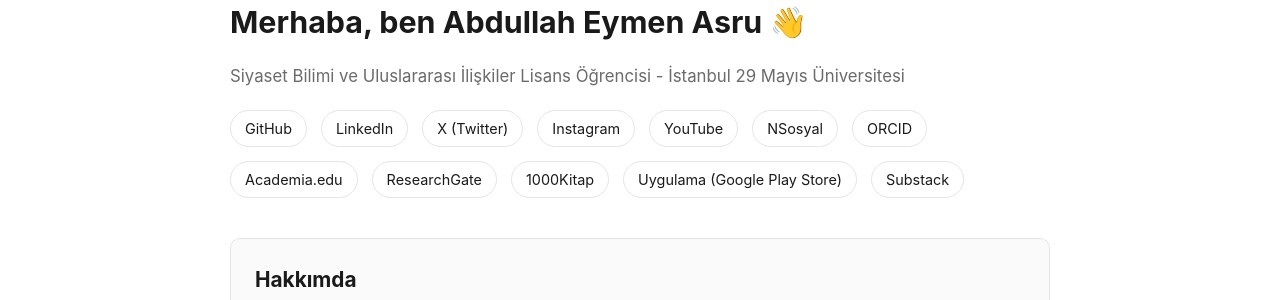
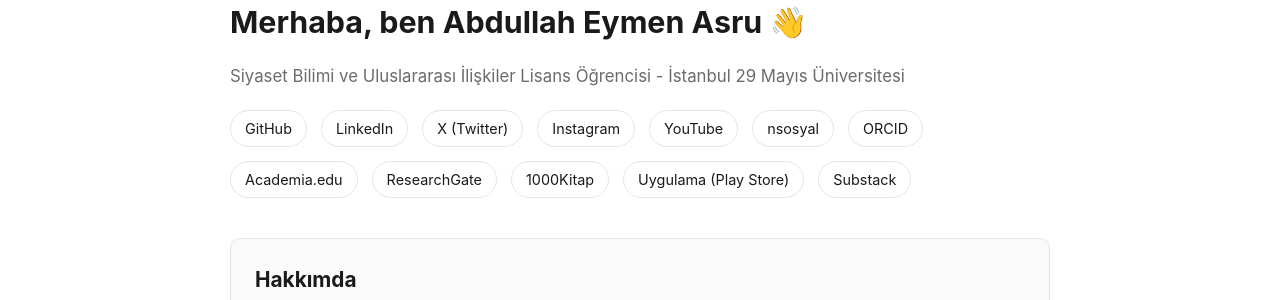
Before and after one commit to abdullah-eymen-asru/abdullah-eymen-asru.github.io, a Jekyll site: the page built from index.md, in a window 1280 px wide. Shown: the part 222-522 px from the top of the page. Built offline with Jekyll 4.4.1, drawn with Linux system fonts in a browser that asks for light colours.

Commit message:
Revise social links and introduction content
Updated social links and modified the introduction text.

```diff
--- a/index.md
+++ b/index.md
@@ -4,11 +4,15 @@ title: Anasayfa
 ---
 
 <div class="hero">
+  {% if site.profile_image and site.profile_image != "" %}
+  <img src="{{ site.profile_image | relative_url }}" alt="{{ site.title }}" class="profile-photo">
+  {% endif %}
+
   <h1>Merhaba, ben Abdullah Eymen Asru 👋</h1>
   <p class="subtitle">Siyaset Bilimi ve Uluslararası İlişkiler Lisans Öğrencisi - İstanbul 29 Mayıs Üniversitesi</p>
 
   <div class="social-links">
-    {% assign labels = "github:GitHub|linkedin:LinkedIn|twitter:X (Twitter)|instagram:Instagram|youtube:YouTube|nsosyal:NSosyal|orcid:ORCID|academia:Academia.edu|researchgate:ResearchGate|kitap1000:1000Kitap|playstore:Uygulama (Google Play Store)" | split: "|" %}
+    {% assign labels = "github:GitHub|linkedin:LinkedIn|twitter:X (Twitter)|instagram:Instagram|youtube:YouTube|nsosyal:nsosyal|orcid:ORCID|academia:Academia.edu|researchgate:ResearchGate|kitap1000:1000Kitap|playstore:Uygulama (Play Store)" | split: "|" %}
     {% for pair in labels %}
       {% assign parts = pair | split: ":" %}
       {% assign key = parts[0] %}
@@ -24,7 +28,8 @@ title: Anasayfa
 
 <div class="about-box">
   <h2 style="margin-top:0">Hakkımda</h2>
-  <p>Burada kendinle ilgili 3-5 cümlelik kısa bir tanıtım yazacaksın: akademik ilgi
+  <p>
+    Burada kendinle ilgili 3-5 cümlelik kısa bir tanıtım yazacaksın: akademik ilgi
     alanların, şu an üzerinde çalıştığın konu, ve varsa kısa bir kişisel not.
     Örnek: "İlgi alanlarım X ve Y üzerine yoğunlaşıyor. Şu anda Z Üniversitesi'nde
     ... konusunda araştırma yapıyorum. Boş zamanlarımda film izlemeyi ve kitap
```
